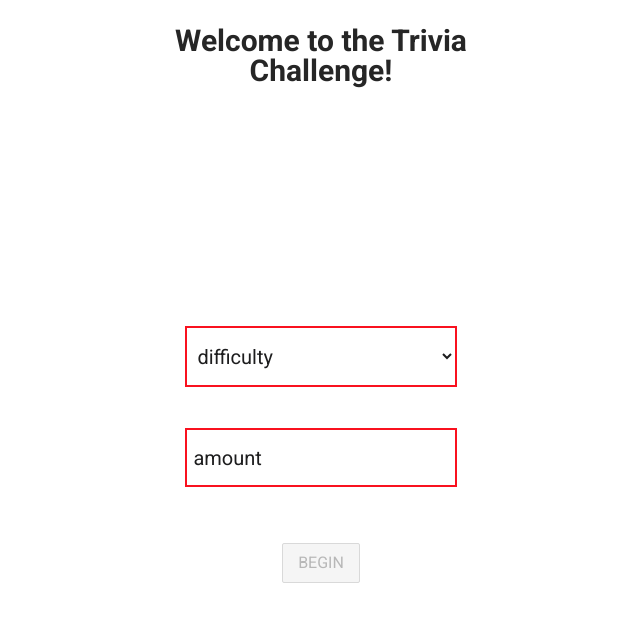
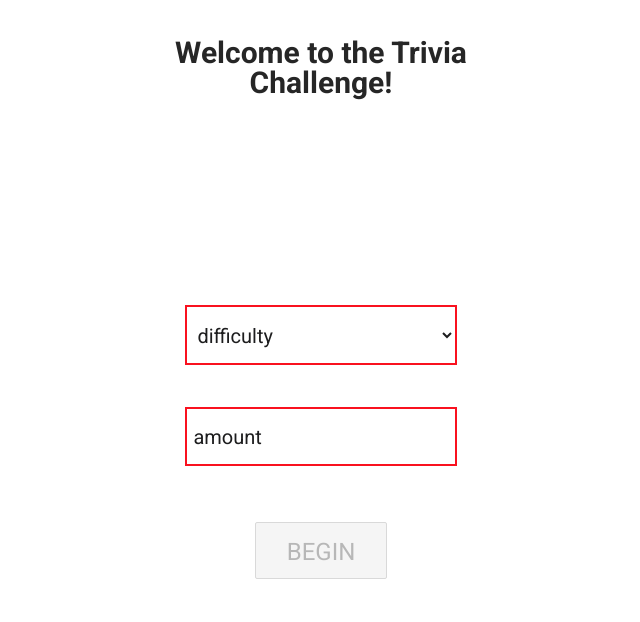
Before and after one commit to sudolann/quiz, a React (Create React App) app: page / in a window 1280 px wide. Shown: the top 622 px of the page, without its empty margins (319-959 px from the left). Built offline with nearby package versions, Linux system fonts and the light colour scheme.

Commit message:
quiz form updates

```diff
--- a/src/components/quizForm/QuizForm.scss
+++ b/src/components/quizForm/QuizForm.scss
@@ -8,6 +8,14 @@
     align-items: center;
     justify-content: center;
     min-height: 350px;
+
+    @media (min-width: $breakpoint-tablet) {
+        min-height: 400px;
+    }
+
+    @media (min-width: $breakpoint-desktop) {
+        min-height: 500px;
+    }
 
     .form__input {
         background-color: transparent;
@@ -64,15 +72,37 @@
     }
 }
 
-.quiz-btn {
+#quiz-btn {
     text-transform: uppercase;
-    border-radius: 1rem;
+    font-size: 0.9rem;
+    padding: .45rem .9rem;
+    height: 2.3rem;
+
+    @media (min-width: $breakpoint-tablet) {
+        font-size: 1.15rem;
+        padding: .6rem 1.5rem;
+        height: 3rem;
+    }
+
+    @media (min-width: $breakpoint-desktop) {
+        font-size: 1.5rem;
+        padding: .67rem 1.95rem;
+        height: 3.55rem;
+    }
 }
 
 
 .header {
     width: 100%;
     height: calc(20vh - 1.6rem);
+
+    @media (min-width: $breakpoint-tablet) {
+        height: calc(20vh - 2rem);
+    }
+
+    @media (min-width: $breakpoint-desktop) {
+        height: calc(20vh - 2.4rem);
+    }
 
     h1 {
         padding: 1.6rem 2rem 0;
@@ -81,10 +111,12 @@
         font-weight: 700;
 
         @media (min-width: $breakpoint-tablet) {
+            padding: 2rem 2.6rem 0;
             font-size: 1.5rem;
         }
 
         @media (min-width: $breakpoint-desktop) {
+            padding: 2.4rem 3.12rem 0;
             font-size: 1.875rem;
         }
     }
--- a/src/components/quizForm/QuizForm.tsx
+++ b/src/components/quizForm/QuizForm.tsx
@@ -7,6 +7,7 @@ import { QuizState } from '../../state/quiz/reducer';
 import { LoadingBar } from '../loadingBar/LoadingBar';
 import { ErrorMessage } from '../errorMessage/ErrorMessage';
 import './QuizForm.scss';
+import { QuestionCard } from '../questionCard/QuestionCard';
 
 export type DifficultyLevel = 'easy' | 'hard' | 'select';
 export interface FormProps {
@@ -22,10 +23,12 @@ export const QuizForm: FunctionComponent = (): ReactElement => {
   if (loading) {
     return <LoadingBar />;
   }
+  if (list.length > 0) {
+    return <QuestionCard />;
+  }
 
   const handleChange = (event: React.ChangeEvent<HTMLInputElement | HTMLSelectElement>) => {
     const { name, value } = event.target;
-
     setInputs({ ...inputs, [name]: value });
   };
 
@@ -53,7 +56,7 @@ export const QuizForm: FunctionComponent = (): ReactElement => {
           <option value='hard'>hard</option>
         </select>
         <input type='number' name='amount' placeholder='amount' value={inputs.amount} onChange={handleChange} className='form__input form__input--number' />
-        <Button type='primary' size='large' className='quiz-btn' htmlType='submit' disabled={!inputs.amount || inputs.difficulty === 'select'}>
+        <Button type='primary' id='quiz-btn' htmlType='submit' disabled={!inputs.amount || inputs.difficulty === 'select'}>
           begin
         </Button>
       </form>
```
